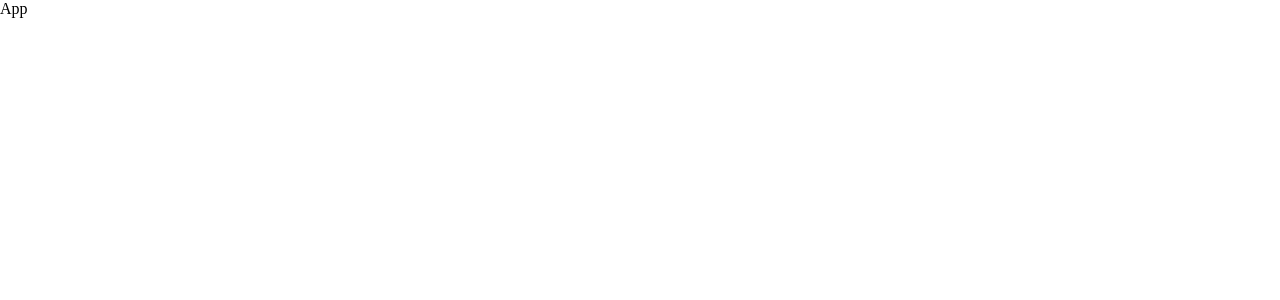
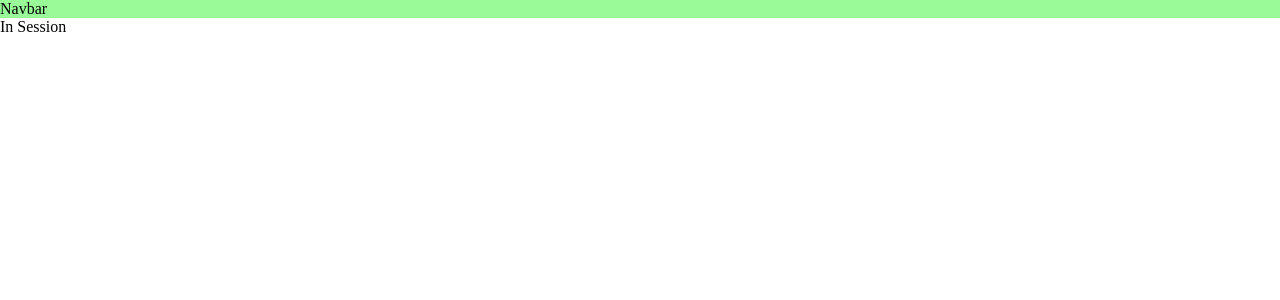
Before and after one commit to bellmarc/scatterbrain-study-app, a React (Create React App) app in the folder client/: page /session in a window 1280 px wide. Shown: the top 300 px of the page. Built offline with nearby package versions, Linux system fonts and the light colour scheme.

Commit message:
setup basic switch route in App.js

```diff
--- a/client/src/App.js
+++ b/client/src/App.js
@@ -1,11 +1,24 @@
 import React from 'react';
 import './style/App.css';
-
+import { Switch, Route } from 'react-router-dom';
+import Navbar from './components/Navbar';
+import Onboarding from './components/Onboarding';
+import TopicsList from './components/TopicsList';
+import InSession from './components/InSession';
+import Settings from './components/Settings';
+import Help from './components/Help';
 
 function App() {
     return (
         <div>
-            App
+            <Navbar />
+            <Switch>
+                <Route path="/topics" component={ TopicsList }/>
+                <Route path="/session" component={ InSession }/>
+                <Route path="/settings" component={ Settings }/>
+                <Route path="/help" component={ Help }/>
+                <Route path="/" component={ Onboarding }/>
+            </Switch>
         </div>
     )
 }
--- /dev/null
+++ b/client/src/components/Help.js
@@ -0,0 +1,11 @@
+import React from 'react';
+
+const Help = (props) => {
+  return (
+      <div>
+          Help
+      </div>
+  )
+}
+
+export default Help
--- /dev/null
+++ b/client/src/components/InSession.js
@@ -0,0 +1,11 @@
+import React from 'react';
+
+const InSession = (props) => {
+  return (
+      <div>
+          In Session
+      </div>
+  )
+}
+
+export default InSession
--- a/client/src/components/Navbar.js
+++ b/client/src/components/Navbar.js
@@ -1,5 +1,5 @@
 import React from 'react';
-import './style/Navbar.css'
+import '../style/Navbar.css';
 
 
 function Navbar() {
--- /dev/null
+++ b/client/src/components/Onboarding.js
@@ -0,0 +1,11 @@
+import React from 'react';
+
+const Onboarding = (props) => {
+  return (
+      <div>
+          Onboarding
+      </div>
+  )
+}
+
+export default Onboarding
--- /dev/null
+++ b/client/src/components/Settings.js
@@ -0,0 +1,11 @@
+import React from 'react';
+
+const Settings = (props) => {
+  return (
+      <div>
+          Settings
+      </div>
+  )
+}
+
+export default Settings
--- /dev/null
+++ b/client/src/components/TopicsList.js
@@ -0,0 +1,11 @@
+import React from 'react';
+
+const TopicsList = (props) => {
+  return (
+      <div>
+          Topics List
+      </div>
+  )
+}
+
+export default TopicsList
```
